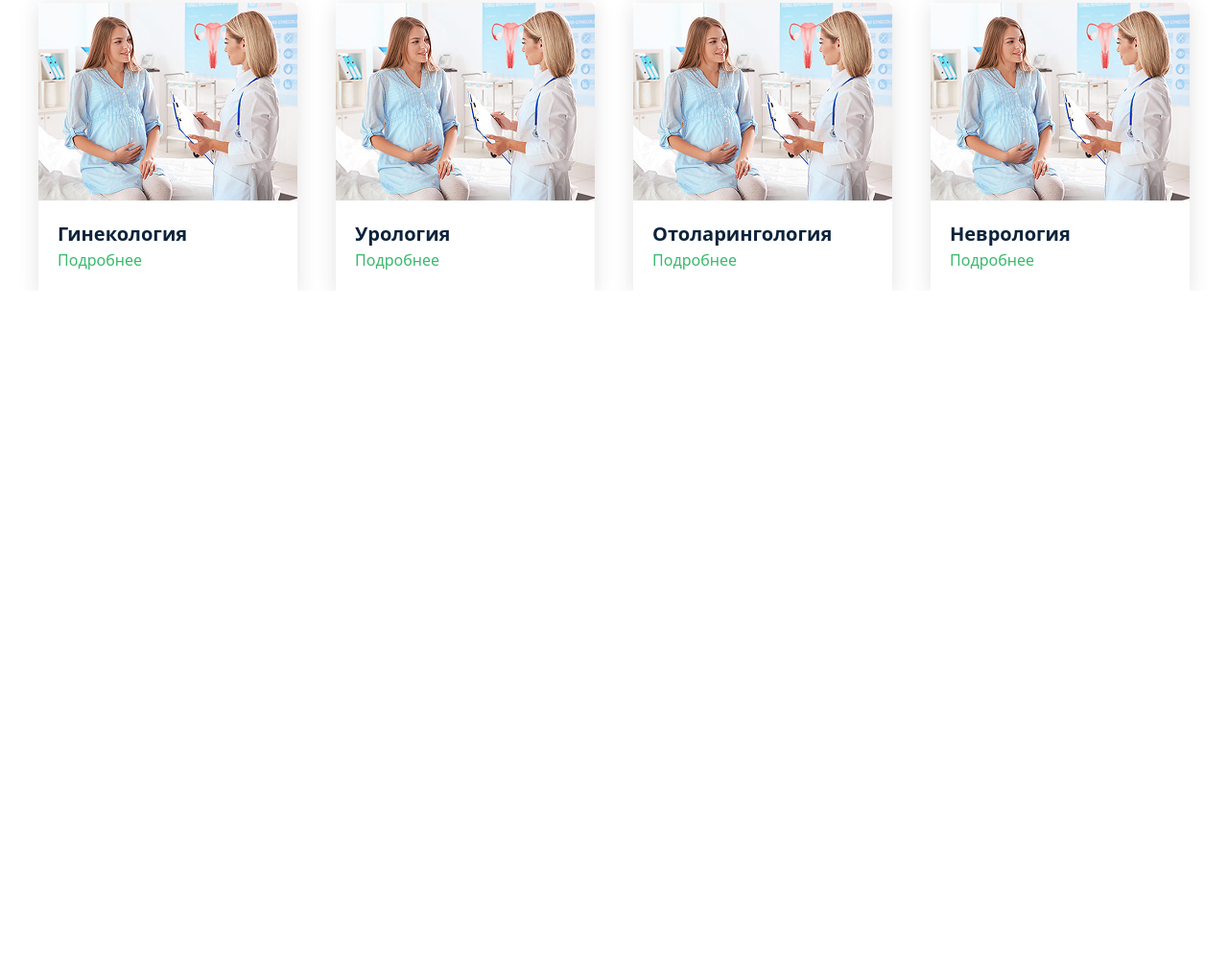
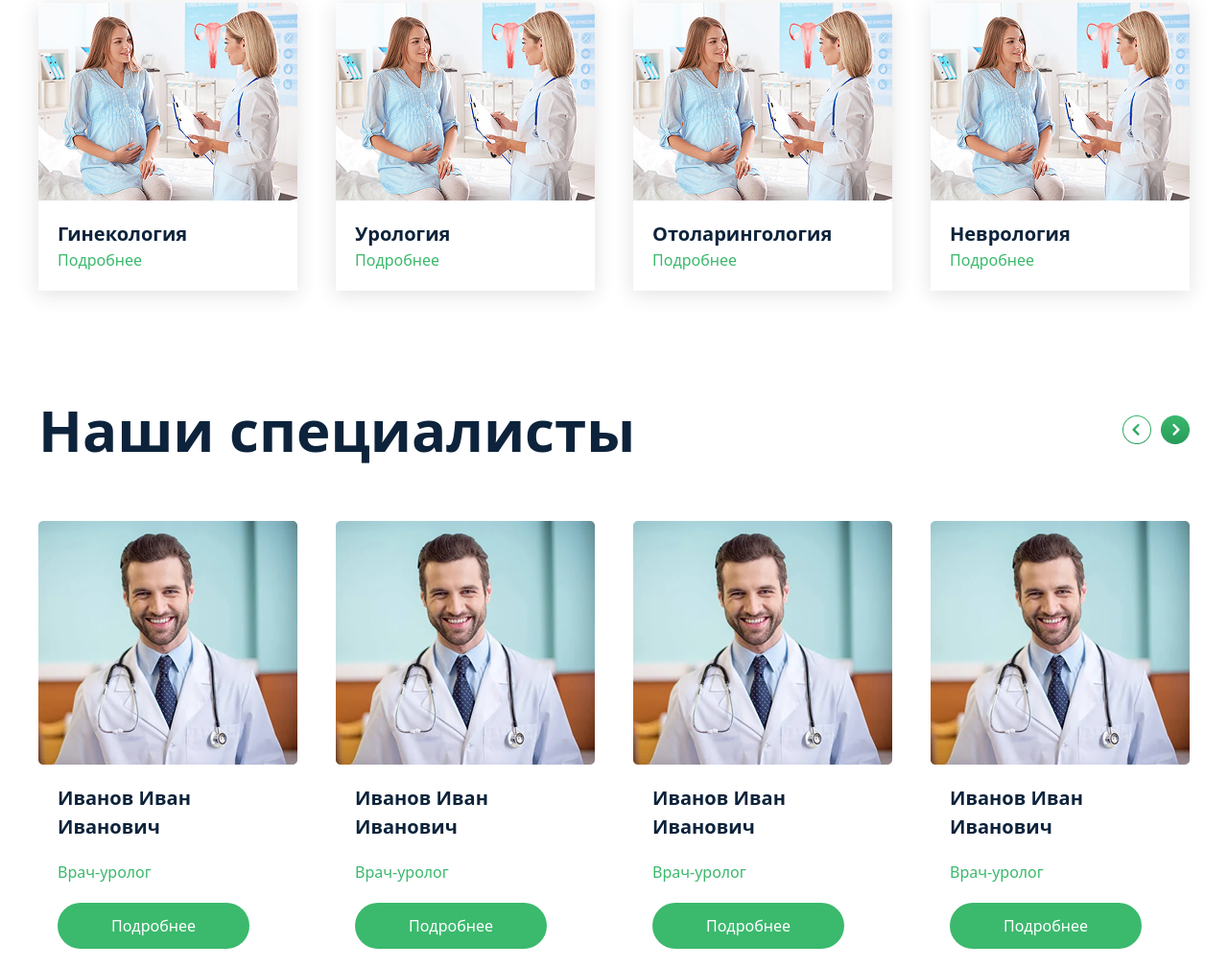
Before and after one commit to smuhriddin2006/Practice_3, a website: page src/index.html in a window 1280 px wide. Shown: the part 1494-2503 px from the top of the page at 96% size. Before the commit the page ends 1797 px from the top, so only its background shows below. Drawn offline with nearby package versions, Linux system fonts and the light colour scheme; files that its build step writes are made by us from their sources.

Commit message:
Section 4 is done !

```diff
--- a/src/index.html
+++ b/src/index.html
@@ -79,6 +79,44 @@
                 </div>
             </article>
         </section>
+        <section class="max-w-[1200px] m-auto">
+            <article class="hidden xl:flex xl:items-center xl:justify-between xl:mt-[100px]">
+                <h2 class="font-[700] text-[60px] text-[#0D233B]">Наши специалисты</h2>
+                <img src="/src/Скрол.png" alt="">
+            </article>
+            <article class="xl:flex xl:flex-row xl:justify-between xl:mt-[50px] flex flex-col gap-[30px] justify-center items-center">
+                <div class="bg-[#FFFFFF]  xl:w-[270px]">
+                    <img src="/src/Rectangle 5 (1).png" alt="">
+                    <div class="p-[20px] xl:flex xl:flex-col xl:gap-[20px]">
+                        <h6 class="font-[700] text-[20px] text-[#0D233B]">Иванов Иван Иванович</h6>
+                        <p class="font-[400] text-[16px] text-[#3BB96D]">Врач-уролог</p>
+                        <button class="w-[200px] h-[48px] bg-[#3BB96D] text-[16px] text-[white] rounded-[30px]">Подробнее</button>
+                    </div>
+                </div>
+                                <div class="bg-[#FFFFFF]  xl:w-[270px]">
+                    <img src="/src/Rectangle 5 (1).png" alt="">
+                    <div class="p-[20px] xl:flex xl:flex-col xl:gap-[20px]">
+                        <h6 class="font-[700] text-[20px] text-[#0D233B]">Иванов Иван Иванович</h6>
+                        <p class="font-[400] text-[16px] text-[#3BB96D]">Врач-уролог</p>
+                        <button class="w-[200px] h-[48px] bg-[#3BB96D] text-[16px] text-[white] rounded-[30px]">Подробнее</button>
+                    </div>
+                </div>                <div class="bg-[#FFFFFF]  xl:w-[270px]">
+                    <img src="/src/Rectangle 5 (1).png" alt="">
+                    <div class="p-[20px] xl:flex xl:flex-col xl:gap-[20px]">
+                        <h6 class="font-[700] text-[20px] text-[#0D233B]">Иванов Иван Иванович</h6>
+                        <p class="font-[400] text-[16px] text-[#3BB96D]">Врач-уролог</p>
+                        <button class="w-[200px] h-[48px] bg-[#3BB96D] text-[16px] text-[white] rounded-[30px]">Подробнее</button>
+                    </div>
+                </div>                <div class="bg-[#FFFFFF]  xl:w-[270px]">
+                    <img src="/src/Rectangle 5 (1).png" alt="">
+                    <div class="p-[20px] xl:flex xl:flex-col xl:gap-[20px]">
+                        <h6 class="font-[700] text-[20px] text-[#0D233B]">Иванов Иван Иванович</h6>
+                        <p class="font-[400] text-[16px] text-[#3BB96D]">Врач-уролог</p>
+                        <button class="w-[200px] h-[48px] bg-[#3BB96D] text-[16px] text-[white] rounded-[30px]">Подробнее</button>
+                    </div>
+                </div>
+            </article>
+        </section>
     </main>
 </body>
 </html>
```
Also changed, not shown: src/Rectangle 5 (1).png (added), src/Скрол.png (added).
